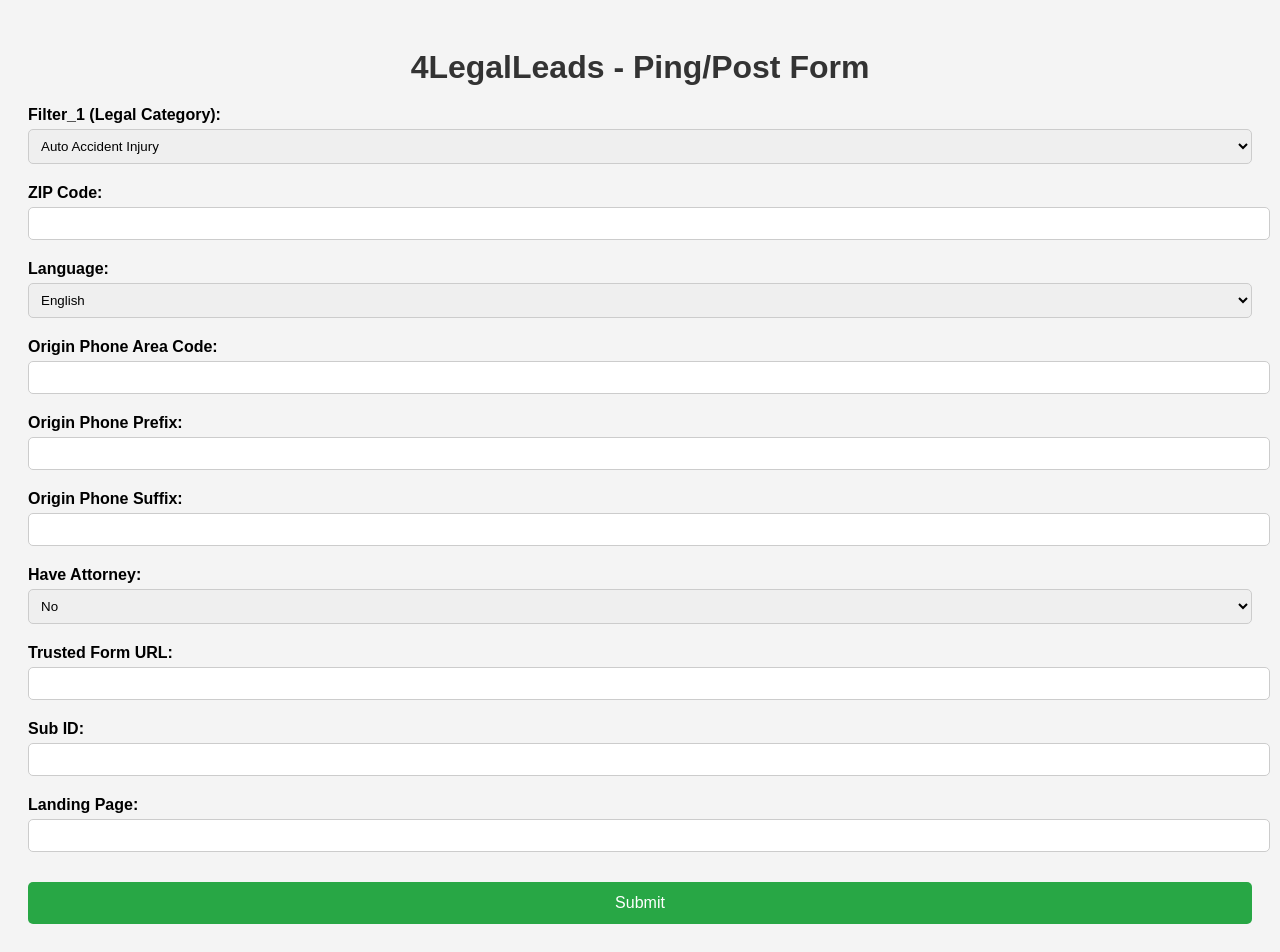
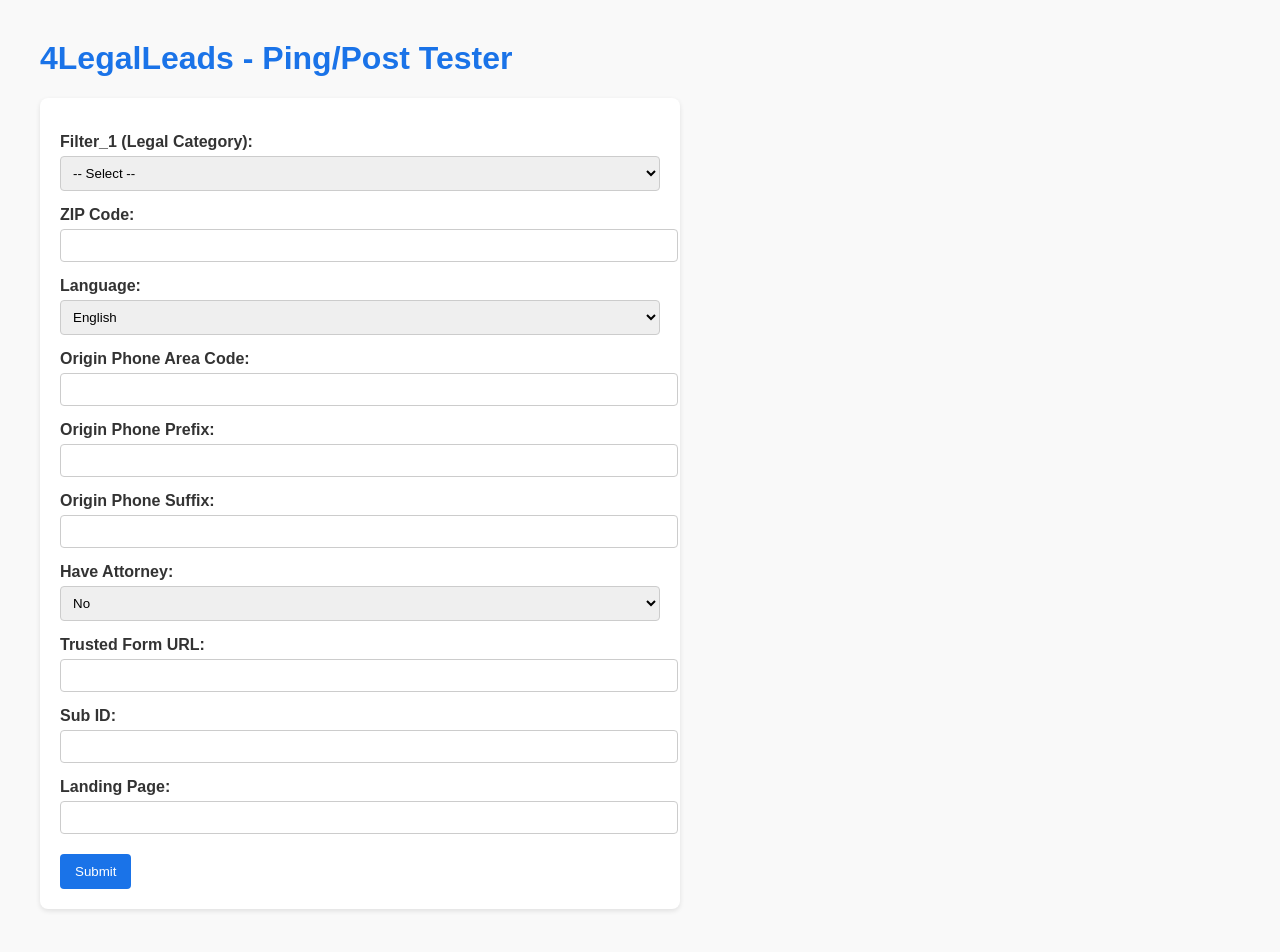
Before and after one commit to hadisatti105/4legalleads, a FastAPI app: page / in a window 1280 px wide. After the commit the page ends 911 px from the top, so only its background shows below. Run offline with FastAPI, Linux system fonts and the light colour scheme.

Commit message:
FINAL FINAL FULL VERSION - Dynamic Filter_1 with Ping/Post and CSS

```diff
--- a/app.py
+++ b/app.py
@@ -1,35 +1,23 @@
+# app.py FINAL version with auto POST after Matched PING
+
 from fastapi import FastAPI, Form, Request
-from fastapi.responses import RedirectResponse
+from fastapi.responses import HTMLResponse, RedirectResponse
 from fastapi.templating import Jinja2Templates
-from fastapi.staticfiles import StaticFiles
 import requests
-import json
 import uuid
-import datetime
+from datetime import datetime
 
 app = FastAPI()
+templates = Jinja2Templates(directory="templates")
 
-# Templates & static files
-templates = Jinja2Templates(directory="templates")
-app.mount("/static", StaticFiles(directory="static"), name="static")
-
-# In-memory storage of ping/post records
+# In-memory storage for ping/post records
 records = {}
 
-# API constants
-PING_URL = "https://leads.4legalleads.com/new_api/api.php"
-POST_URL = "https://leads.4legalleads.com/new_api/api.php"
-API_KEY = "a1598e131406605ba08ef7e9b5c0f7d3568b568d532ee38b32c1afe780a92716"
-SRC = "DurationLKC120Transfer"
-MATCH_WITH_PARTNER_ID = "20827"
-TERMINATING_PHONE = "2534870338"
-TERMINATING_PHONE_COUNTRY_CODE = "1"
-
-@app.get("/")
+@app.get("/", response_class=HTMLResponse)
 async def index(request: Request):
     return templates.TemplateResponse("index.html", {"request": request})
 
-@app.post("/submit")
+@app.post("/submit", response_class=HTMLResponse)
 async def submit(
     request: Request,
     filter_1: str = Form(...),
@@ -42,119 +30,128 @@
     trusted_form_url: str = Form(...),
     sub_id: str = Form(...),
     landing_page: str = Form(...),
-    # Conditional fields:
+    # Dynamic fields
     incident_date: str = Form(None),
     injury_type: str = Form(None),
     were_you_at_fault: str = Form(None),
     doctor_treatment: str = Form(None)
 ):
-    # Prepare PING payload
+    record_id = str(uuid.uuid4())
+
+    # Build Ping Payload
     ping_payload = {
         "Mode": "ping",
-        "Key": API_KEY,
+        "Key": "a1598e131406605ba08ef7e9b5c0f7d3568b568d532ee38b32c1afe780a92716",
         "API_Action": "custom4llIprSubmitLeadWithComboCheck",
-        "Match_With_Partner_ID": MATCH_WITH_PARTNER_ID,
+        "Match_With_Partner_ID": "20827",
         "TYPE": "9",
-        "SRC": SRC,
+        "SRC": "DurationLKC120Transfer",
         "ZIP": zip_code,
         "Language": language,
         "Origin_Phone_Country_Code": "1",
         "Origin_Phone_Area_Code": origin_area_code,
         "Origin_Phone_Prefix": origin_prefix,
         "Origin_Phone_Suffix": origin_suffix,
-        "Terminating_Phone_Country_Code": TERMINATING_PHONE_COUNTRY_CODE,
-        "Terminating_Phone": TERMINATING_PHONE,
+        "Terminating_Phone_Country_Code": "1",
+        "Terminating_Phone": "2534870338",
         "Filter_1": filter_1,
         "Return_Best_Price": "1",
         "Sub_ID": sub_id,
         "Have_Attorney": have_attorney,
-        "Trusted_Form_URL": trusted_form_url,
-        "Landing_Page": landing_page,
+        "Trusted_Form_URL": trusted_form_url.strip(),  # Clean trailing tab/spaces
+        "Landing_Page": landing_page
     }
 
-    # Add conditional fields based on Filter_1
-    if filter_1 in ["Auto Accident Injury", "Personal Injury", "Workers Comp", "Medical Malpractice", "Product Liability"]:
-        if incident_date: ping_payload["Incident_Date"] = incident_date
-        if injury_type: ping_payload["Injury_Type"] = injury_type
-        if were_you_at_fault: ping_payload["Were_You_At_Fault"] = were_you_at_fault
-        if doctor_treatment: ping_payload["Doctor_Treatment"] = doctor_treatment
+    # Add dynamic fields if required by category
+    if filter_1 in [
+        "Auto Accident Injury",
+        "Personal Injury",
+        "Medical Malpractice",
+        "Workers Comp",
+        "Product Liability"
+    ]:
+        ping_payload["Incident_Date"] = incident_date
+        ping_payload["Injury_Type"] = injury_type
+        ping_payload["Were_You_At_Fault"] = were_you_at_fault
+        ping_payload["Doctor_Treatment"] = doctor_treatment
 
-    # Send PING
-    ping_response = requests.post(PING_URL, data=ping_payload)
-    try:
-        ping_response_json = ping_response.json()
-    except json.JSONDecodeError:
-        ping_response_json = {"error": f"Invalid JSON response: {ping_response.text}"}
+    # Send Ping Request
+    ping_response = requests.post("https://leads.4legalleads.com/new_api/api.php", data=ping_payload)
+    ping_response_text = ping_response.text
 
-    # Extract Lead_ID if Matched
-    lead_id = None
-    if "response" in ping_response_json and ping_response_json["response"].get("status") == "Matched":
-        lead_id = ping_response_json["response"].get("lead_id")
+    # Default empty Post Payload & Response
+    post_payload = {}
+    post_response_text = ""
 
-    # Prepare POST payload if lead_id available
-    post_payload = {}
-    post_response_json = {}
-    if lead_id:
+    # If Ping Matched → do POST
+    if "<status>Matched</status>" in ping_response_text:
+        # Extract Lead_ID
+        import re
+        lead_id_match = re.search(r"<lead_id>(.*?)</lead_id>", ping_response_text)
+        lead_id = lead_id_match.group(1) if lead_id_match else ""
+
+        # Build Post Payload
         post_payload = {
             "Mode": "post",
-            "Key": API_KEY,
+            "Key": "a1598e131406605ba08ef7e9b5c0f7d3568b568d532ee38b32c1afe780a92716",
             "API_Action": "custom4llIprSubmitLeadWithComboCheck",
-            "Match_With_Partner_ID": MATCH_WITH_PARTNER_ID,
+            "Match_With_Partner_ID": "20827",
             "TYPE": "9",
-            "SRC": SRC,
+            "SRC": "DurationLKC120Transfer",
             "ZIP": zip_code,
             "Language": language,
             "Origin_Phone_Country_Code": "1",
             "Origin_Phone_Area_Code": origin_area_code,
             "Origin_Phone_Prefix": origin_prefix,
             "Origin_Phone_Suffix": origin_suffix,
-            "Terminating_Phone_Country_Code": TERMINATING_PHONE_COUNTRY_CODE,
-            "Terminating_Phone": TERMINATING_PHONE,
+            "Terminating_Phone_Country_Code": "1",
+            "Terminating_Phone": "2534870338",
             "Filter_1": filter_1,
             "Sub_ID": sub_id,
             "Have_Attorney": have_attorney,
-            "Trusted_Form_URL": trusted_form_url,
+            "Trusted_Form_URL": trusted_form_url.strip(),
             "Landing_Page": landing_page,
             "App_ID": "888",
-            "Start_Date_Time": datetime.datetime.now().strftime("%Y-%m-%d %H:%M:%S"),
-            "Lead_ID": lead_id,
+            "Start_Date_Time": datetime.now().strftime("%Y-%m-%d %H:%M:%S"),
+            "Lead_ID": lead_id
         }
 
-        # Add conditional fields
-        if filter_1 in ["Auto Accident Injury", "Personal Injury", "Workers Comp", "Medical Malpractice", "Product Liability"]:
-            if incident_date: post_payload["Incident_Date"] = incident_date
-            if injury_type: post_payload["Injury_Type"] = injury_type
-            if were_you_at_fault: post_payload["Were_You_At_Fault"] = were_you_at_fault
-            if doctor_treatment: post_payload["Doctor_Treatment"] = doctor_treatment
+        # Add dynamic fields again
+        if filter_1 in [
+            "Auto Accident Injury",
+            "Personal Injury",
+            "Medical Malpractice",
+            "Workers Comp",
+            "Product Liability"
+        ]:
+            post_payload["Incident_Date"] = incident_date
+            post_payload["Injury_Type"] = injury_type
+            post_payload["Were_You_At_Fault"] = were_you_at_fault
+            post_payload["Doctor_Treatment"] = doctor_treatment
 
-        # Send POST
-        post_response = requests.post(POST_URL, data=post_payload)
-        try:
-            post_response_json = post_response.json()
-        except json.JSONDecodeError:
-            post_response_json = {"error": f"Invalid JSON response: {post_response.text}"}
+        # Send Post Request
+        post_response = requests.post("https://leads.4legalleads.com/new_api/api.php", data=post_payload)
+        post_response_text = post_response.text
 
     # Save record
-    record_id = str(uuid.uuid4())
     records[record_id] = {
         "ping_payload": ping_payload,
-        "ping_response": ping_response_json,
+        "ping_response": ping_response_text,
         "post_payload": post_payload,
-        "post_response": post_response_json
+        "post_response": post_response_text
     }
 
+    # Redirect to view page
     return RedirectResponse(url=f"/view/{record_id}", status_code=302)
 
-@app.get("/view/{record_id}")
+@app.get("/view/{record_id}", response_class=HTMLResponse)
 async def view_record(request: Request, record_id: str):
-    record = records.get(record_id)
-    if not record:
-        return templates.TemplateResponse("view.html", {"request": request, "error": "Record not found."})
+    record = records.get(record_id, {})
     return templates.TemplateResponse("view.html", {
         "request": request,
         "record_id": record_id,
-        "ping_payload": record["ping_payload"],
-        "ping_response": record["ping_response"],
-        "post_payload": record["post_payload"],
-        "post_response": record["post_response"],
+        "ping_payload": record.get("ping_payload", {}),
+        "ping_response": record.get("ping_response", ""),
+        "post_payload": record.get("post_payload", {}),
+        "post_response": record.get("post_response", "")
     })
--- a/static/style.css
+++ b/static/style.css
@@ -1,53 +1,60 @@
 body {
     font-family: Arial, sans-serif;
-    background-color: #f4f4f4;
-    padding: 20px;
+    margin: 40px;
+    background-color: #f9f9f9;
+    color: #333;
 }
 
-.form-container {
-    background-color: #fff;
-    padding: 30px;
-    border-radius: 10px;
-    max-width: 600px;
-    margin: auto;
-    box-shadow: 0 0 10px rgba(0,0,0,0.1);
+h1, h2 {
+    color: #1a73e8;
 }
 
-h1 {
-    text-align: center;
-    margin-bottom: 20px;
-    color: #333;
+form {
+    background-color: #fff;
+    padding: 20px;
+    border-radius: 8px;
+    box-shadow: 0 2px 5px rgba(0, 0, 0, 0.1);
+    max-width: 600px;
 }
 
 label {
     display: block;
-    margin-top: 10px;
+    margin-top: 15px;
     font-weight: bold;
 }
 
-input[type="text"],
-select {
+input[type="text"], select {
     width: 100%;
     padding: 8px;
     margin-top: 5px;
-    margin-bottom: 10px;
-    border-radius: 5px;
+    border-radius: 4px;
     border: 1px solid #ccc;
 }
 
 button {
-    background-color: #28a745;
+    margin-top: 20px;
+    padding: 10px 15px;
+    background-color: #1a73e8;
     color: white;
     border: none;
-    padding: 12px 20px;
-    border-radius: 5px;
+    border-radius: 4px;
     cursor: pointer;
-    font-size: 16px;
-    display: block;
-    width: 100%;
-    margin-top: 20px;
 }
 
 button:hover {
-    background-color: #218838;
+    background-color: #155ab6;
 }
+
+pre {
+    background-color: #efefef;
+    padding: 10px;
+    border-radius: 5px;
+    overflow-x: auto;
+}
+
+a {
+    display: inline-block;
+    margin-top: 20px;
+    color: #1a73e8;
+    text-decoration: none;
+}
--- a/templates/index.html
+++ b/templates/index.html
@@ -1,82 +1,41 @@
 <!DOCTYPE html>
-<html lang="en">
+<html>
 <head>
-    <meta charset="UTF-8" />
-    <title>4LegalLeads - Ping/Post Form</title>
-    <link rel="stylesheet" href="/static/style.css" />
+    <title>4LegalLeads - Ping/Post Tester</title>
+    <link rel="stylesheet" type="text/css" href="/static/style.css">
     <script>
-        function updateCategoryFields() {
-            const category = document.getElementById("filter_1").value;
-            const categoryFields = document.getElementById("category_fields");
-            categoryFields.innerHTML = "";
+        function updateDynamicFields() {
+            var filter1 = document.getElementById("filter_1").value;
+            var dynamicFields = document.getElementById("dynamic-fields");
 
-            // Only show Incident Date / Injury / Fault / Treatment for these categories
-            const categoriesWithExtraFields = [
+            // Define categories that require dynamic fields
+            const categoriesWithFields = [
                 "Auto Accident Injury",
                 "Personal Injury",
                 "Medical Malpractice",
-                "Workers Comp"
+                "Workers Comp",
+                "Product Liability"
             ];
 
-            if (categoriesWithExtraFields.includes(category)) {
-                categoryFields.innerHTML = `
-                    <label>Incident Date:</label>
-                    <select name="incident_date" required>
-                        <option value="Within 1 Year">Within 1 Year</option>
-                        <option value="Within 2 Years">Within 2 Years</option>
-                        <option value="Within 3 Years">Within 3 Years</option>
-                        <option value="Within 4 Years">Within 4 Years</option>
-                        <option value="Within 5 Years">Within 5 Years</option>
-                        <option value="Within 6 Years">Within 6 Years</option>
-                        <option value="Greater Than 6 Years">Greater Than 6 Years</option>
-                    </select>
-
-                    <label>Injury Type:</label>
-                    <select name="injury_type" required>
-                        <option value="Anxiety">Anxiety</option>
-                        <option value="Back or Neck Pain">Back or Neck Pain</option>
-                        <option value="Brain Injury">Brain Injury</option>
-                        <option value="Broken Bones">Broken Bones</option>
-                        <option value="Cuts and Bruises">Cuts and Bruises</option>
-                        <option value="Dog Bite">Dog Bite</option>
-                        <option value="Headaches">Headaches</option>
-                        <option value="Loss of Life">Loss of Life</option>
-                        <option value="Loss of Limb">Loss of Limb</option>
-                        <option value="Memory Loss">Memory Loss</option>
-                        <option value="No Injury">No Injury</option>
-                        <option value="Spinal Cord Injury or Paralysis">Spinal Cord Injury or Paralysis</option>
-                        <option value="Whiplash">Whiplash</option>
-                        <option value="Other">Other</option>
-                    </select>
-
-                    <label>Were You At Fault:</label>
-                    <select name="were_you_at_fault" required>
-                        <option value="No">No</option>
-                        <option value="Yes">Yes</option>
-                        <option value="Unqualified">Unqualified</option>
-                    </select>
-
-                    <label>Doctor Treatment:</label>
-                    <select name="doctor_treatment" required>
-                        <option value="Yes">Yes</option>
-                        <option value="No">No</option>
-                    </select>
-                `;
+            if (categoriesWithFields.includes(filter1)) {
+                dynamicFields.style.display = "block";
+            } else {
+                dynamicFields.style.display = "none";
             }
         }
     </script>
 </head>
 <body>
-    <div class="container">
-        <h1>4LegalLeads - Ping/Post Form</h1>
-        <form action="/submit" method="post">
+    <h1>4LegalLeads - Ping/Post Tester</h1>
+    <form method="post" action="/submit">
         <label>Filter_1 (Legal Category):</label>
-            <select name="filter_1" id="filter_1" onchange="updateCategoryFields()" required>
+        <select name="filter_1" id="filter_1" onchange="updateDynamicFields()" required>
+            <option value="">-- Select --</option>
             <option value="Auto Accident Injury">Auto Accident Injury</option>
             <option value="Personal Injury">Personal Injury</option>
+            <option value="Workers Comp">Workers Comp</option>
             <option value="Medical Malpractice">Medical Malpractice</option>
-                <option value="Workers Comp">Workers Comp</option>
-                <option value="Other">Other</option>
+            <option value="Product Liability">Product Liability</option>
         </select>
 
         <label>ZIP Code:</label>
@@ -113,10 +72,55 @@
         <label>Landing Page:</label>
         <input type="text" name="landing_page" required>
 
-            <div id="category_fields"></div>
+        <div id="dynamic-fields" style="display:none;">
+            <label>Incident Date:</label>
+            <select name="incident_date">
+                <option value="">-- Select --</option>
+                <option value="Within 1 Year">Within 1 Year</option>
+                <option value="Within 2 Years">Within 2 Years</option>
+                <option value="Within 3 Years">Within 3 Years</option>
+                <option value="Within 4 Years">Within 4 Years</option>
+                <option value="Within 5 Years">Within 5 Years</option>
+                <option value="Within 6 Years">Within 6 Years</option>
+                <option value="Greater Than 6 Years">Greater Than 6 Years</option>
+            </select>
+
+            <label>Injury Type:</label>
+            <select name="injury_type">
+                <option value="">-- Select --</option>
+                <option value="Anxiety">Anxiety</option>
+                <option value="Back or Neck Pain">Back or Neck Pain</option>
+                <option value="Brain Injury">Brain Injury</option>
+                <option value="Broken Bones">Broken Bones</option>
+                <option value="Cuts and Bruises">Cuts and Bruises</option>
+                <option value="Dog Bite">Dog Bite</option>
+                <option value="Headaches">Headaches</option>
+                <option value="Loss of Life">Loss of Life</option>
+                <option value="Loss of Limb">Loss of Limb</option>
+                <option value="Memory Loss">Memory Loss</option>
+                <option value="No Injury">No Injury</option>
+                <option value="Spinal Cord Injury or Paralysis">Spinal Cord Injury or Paralysis</option>
+                <option value="Whiplash">Whiplash</option>
+                <option value="Other">Other</option>
+            </select>
+
+            <label>Were You At Fault:</label>
+            <select name="were_you_at_fault">
+                <option value="">-- Select --</option>
+                <option value="No">No</option>
+                <option value="Yes">Yes</option>
+                <option value="Unqualified">Unqualified</option>
+            </select>
+
+            <label>Doctor Treatment:</label>
+            <select name="doctor_treatment">
+                <option value="">-- Select --</option>
+                <option value="Yes">Yes</option>
+                <option value="No">No</option>
+            </select>
+        </div>
 
         <button type="submit">Submit</button>
     </form>
-    </div>
 </body>
 </html>
```
Also changed, not shown: templates/view.html (+5 -11 lines). Lines whose indentation alone changed are shown as unchanged.
